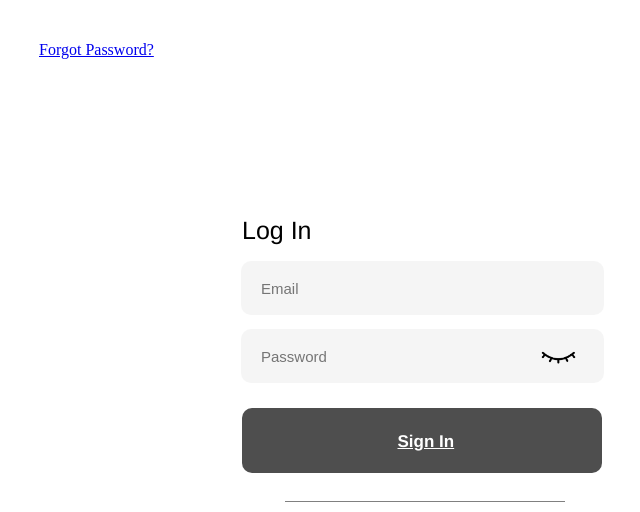
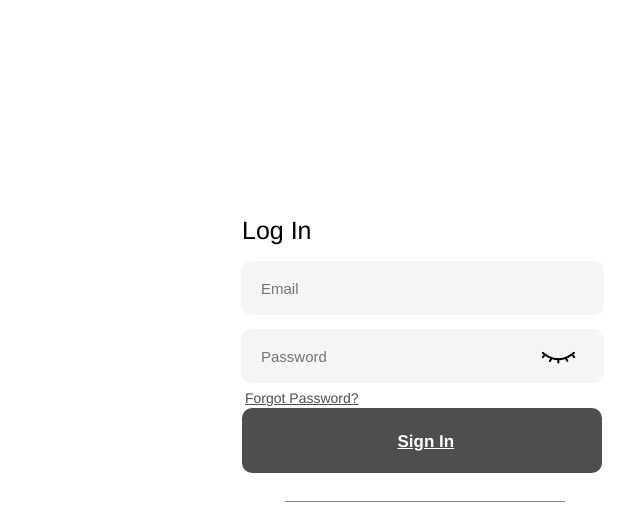
Before and after one commit to sakthi-satheesh/Capybara-Careers, a plain HTML site: page SRC/Sign_In.html in a window 1280 px wide. Shown: the whole page, without its empty margins (311-951 px from the left). Drawn offline with Linux system fonts and the light colour scheme.

Commit message:
Updated Sign_In.css
Organization attempt for "Forgot Password" button

```diff
--- a/SRC/Sign_In.css
+++ b/SRC/Sign_In.css
@@ -228,3 +228,22 @@
   line-height: normal;
   white-space: nowrap;
 }
+
+.desktop-login .forgotPassword {
+  position: absolute;
+  top: 382px;
+  left: 548px;
+
+  font-family: "Inter-Medium", Helvetica;
+  font-weight: 500;
+  font-size: 14px;
+
+  color: #4e4e4e;
+  text-decoration: underline;
+
+  cursor: pointer;
+}
+
+.desktop-login .forgotPassword:hover {
+  color: #000000;
+}
```
